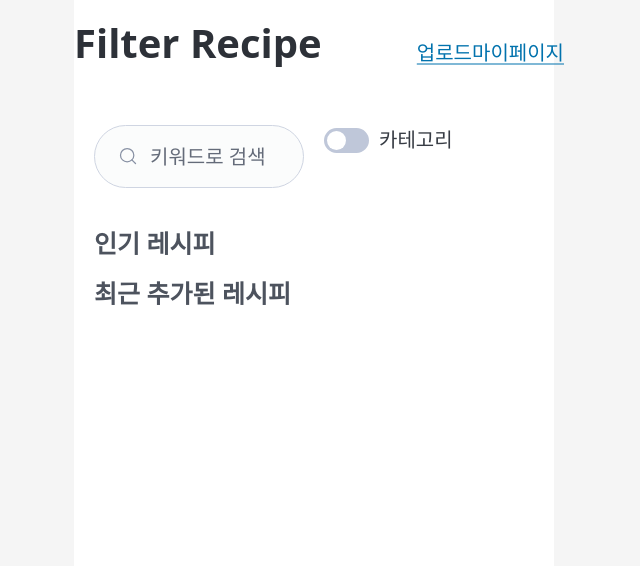
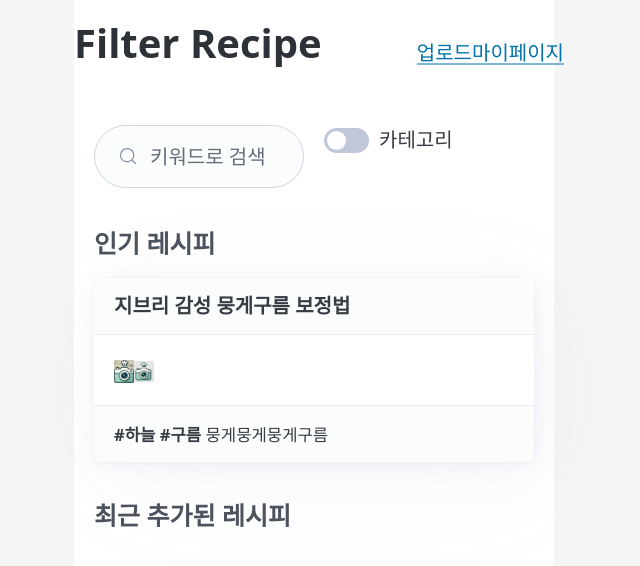
Before and after one commit to seondal/FilterRecipe, a Next.js app: page / in a window 1280 px wide. Shown: the top 566 px of the page, without its empty margins (326-966 px from the left). Built offline with nearby package versions, Linux system fonts and the light colour scheme.

Commit message:
✨ feat :  레시피 카드 컴포넌트

```diff
--- a/src/app/(main)/Feed.tsx
+++ b/src/app/(main)/Feed.tsx
@@ -1,7 +1,10 @@
+import RecipeCard from "@/components/RecipeCard";
+
 export default function Feed() {
   return (
     <>
       <h4>인기 레시피</h4>
+      <RecipeCard />
       <h4>최근 추가된 레시피</h4>
     </>
   );
--- /dev/null
+++ b/src/app/recipe/[id].tsx
@@ -0,0 +1,14 @@
+import { MockHome, MockRecipe } from "@/mock/mock_home";
+import Image from "next/image";
+
+interface RecipePageI {
+  params: { id: number };
+}
+
+export default function RecipePage({ params }: RecipePageI) {
+  const id = params.id;
+
+  return (
+
+  );
+}
--- /dev/null
+++ b/src/components/RecipeCard.tsx
@@ -0,0 +1,26 @@
+import { MockRecipe } from "@/mock/mock_home";
+import Image from "next/image";
+
+export default function RecipeCard() {
+  const data = MockRecipe;
+
+  return (
+    <article>
+      <header>
+        <strong>{data.title}</strong>
+      </header>
+      {data.image.before && (
+        <Image src={data.image.before} alt="" width={20} height={20} />
+      )}
+      <Image src={data.image.after} alt="" width={20} height={20} />
+      <footer>
+        <small>
+          <b>
+            #{data.category.main} #{data.category.sub}{" "}
+          </b>
+          {data.description}
+        </small>
+      </footer>
+    </article>
+  );
+}
--- a/src/interface/recipe.ts
+++ b/src/interface/recipe.ts
@@ -17,6 +17,7 @@ export interface PropertiesI {
 }
 
 export interface RecipeI {
+  id: number;
   title: string;
   description?: string;
   image: {
--- a/src/mock/mock_home.ts
+++ b/src/mock/mock_home.ts
@@ -1,11 +1,12 @@
 import { RecipeI } from "@/interface/recipe";
 
 export const MockRecipe: RecipeI = {
+  id: 1,
   title: "지브리 감성 뭉게구름 보정법",
   description: "뭉게뭉게뭉게구름",
   image: {
-    before: "@/mock/1.png",
-    after: "@/mock/2.png",
+    before: "/mock/1.png",
+    after: "/mock/2.png",
   },
   category: {
     main: "하늘",
```
Also changed, not shown: public/mock/1.png (renamed from src/mock/1.png), public/mock/2.png (renamed from src/mock/2.png).
